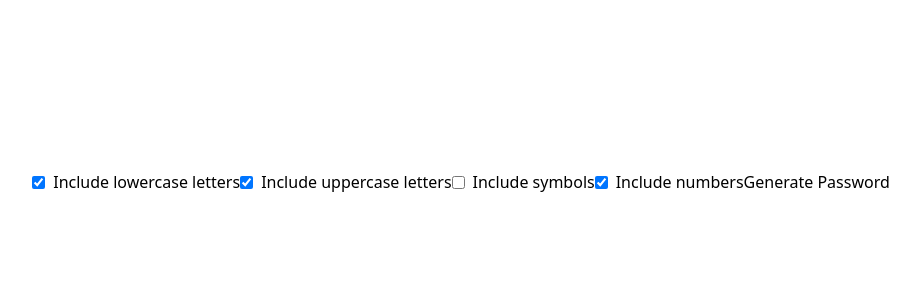
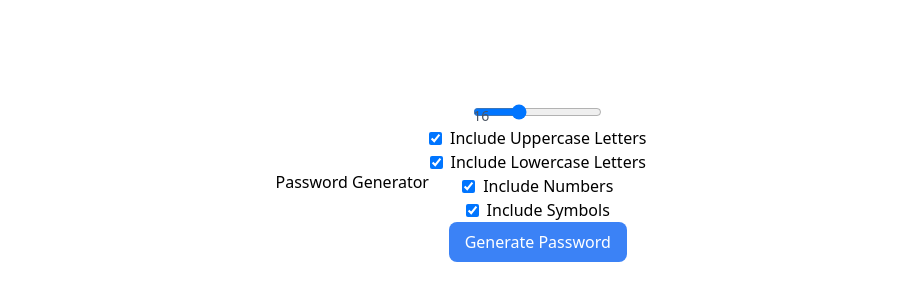
Before and after one commit to rowjay007/password-generator, a Next.js app: page / in a window 1280 px wide. Shown: the part 218-518 px from the top of the page, without its empty margins (179-1099 px from the left). Built offline with nearby package versions, Linux system fonts and the light colour scheme.

Commit message:
up and running with basic functionality

```diff
--- a/app/page.tsx
+++ b/app/page.tsx
@@ -1,57 +1,68 @@
-"use client";
+"use client"
 import React, { useState } from "react";
 import MainContainer from "../components/MainContainer";
-import Checkbox from "../components/Checkbox";
-import PasswordGenerator from "../components/PasswordGenerator";
-export default function Page() {
+import Display from "../components/Display";
+import Options from "../components/Options";
+import Slider from "../components/Slider";
+import CheckBox from "../components/CheckBox";
+import StrengthMeter from "../components/StrengthMeter";
+import GenerateButton from "../components/GenerateButton";
+
+const App = () => {
   const [includeLowercase, setIncludeLowercase] = useState(true);
   const [includeUppercase, setIncludeUppercase] = useState(true);
-  const [includeSymbols, setIncludeSymbols] = useState(false);
+  const [includeSymbols, setIncludeSymbols] = useState(true);
   const [includeNumbers, setIncludeNumbers] = useState(true);
+  const [password, setPassword] = useState("");
+  const [passwordLength, setPasswordLength] = useState(16);
+
+  const generatePassword = () => {
+    // your code for generating password
+  };
 
   return (
     <MainContainer>
-      <Checkbox
-
-        label="Include lowercase letters"
+      <h1 className="text-center text-2xl font-medium">Password Generator</h1>
+      <Display password={password} />
+      <Options>
+        <Slider
+          value={passwordLength}
+          onChange={setPasswordLength}
+          className="my-4"
+        />
+        <CheckBox
+          text="Include Uppercase Letters"
+          tag="uppLetters"
+          onChange={(value) => setIncludeUppercase(value)}
+          checked={includeUppercase}
+          className="my-2"
+        />
+        <CheckBox
+          text="Include Lowercase Letters"
+          tag="lowLetters"
           onChange={(value) => setIncludeLowercase(value)}
           checked={includeLowercase}
+          className="my-2"
         />
-      <Checkbox
-        label="Include uppercase letters"
-        onChange={(value) => setIncludeUppercase(value)}
-        checked={includeUppercase}
+        <CheckBox
+          text="Include Numbers"
+          tag="numbers"
+          onChange={(value) => setIncludeNumbers(value)}
+          checked={includeNumbers}
+          className="my-2"
         />
-      <Checkbox
-        label="Include symbols"
+        <CheckBox
+          text="Include Symbols"
+          tag="symbols"
           onChange={(value) => setIncludeSymbols(value)}
           checked={includeSymbols}
+          className="my-2"
         />
-      <Checkbox
-        label="Include numbers"
-        onChange={(value) => setIncludeNumbers(value)}
-        checked={includeNumbers}
-      />
-      {/* <PasswordStrengthMeter
-      includeLowercase={includeLowercase}
-      includeUppercase={includeUppercase}
-      includeSymbols={includeSymbols}
-      includeNumbers={includeNumbers}
-    />
-    <GenerateButton />
-    <Slider />
-    <Options
-      includeLowercase={includeLowercase}
-      includeUppercase={includeUppercase}
-      includeSymbols={includeSymbols}
-      includeNumbers={includeNumbers}
-    /> */}
-    <PasswordGenerator
-      includeLowercase={includeLowercase}
-      includeUppercase={includeUppercase}
-      includeSymbols={includeSymbols}
-      includeNumbers={includeNumbers}
-    />
+        <StrengthMeter password={password} className="my-4" />
+        <GenerateButton onClick={generatePassword} className="my-4" />
+      </Options>
     </MainContainer>
   );
-}
+};
+
+export default App;
--- a/components/Checkbox.tsx
+++ b/components/Checkbox.tsx
@@ -1,30 +1,34 @@
-import React, { useState } from 'react';
+import React from 'react';
 
 interface Props {
-  label: string;
+  text: string;
+  tag: string;
   onChange: (value: boolean) => void;
-  checked?: boolean;
+  checked: boolean;
+  className?: string;
 }
 
-const Checkbox: React.FC<Props> = ({ label, onChange, checked = false }) => {
-  const [isChecked, setIsChecked] = useState(checked);
-
-  const handleChange = (event: React.ChangeEvent<HTMLInputElement>) => {
-    setIsChecked(event.target.checked);
-    onChange(event.target.checked);
-  };
-
+const CheckBox: React.FC<Props> = ({
+  text,
+  tag,
+  onChange,
+  checked,
+  className,
+}) => {
   return (
-    <label className="inline-flex items-center">
+    <div className={`flex items-center ${className}`}>
       <input
         type="checkbox"
+        id={tag}
+        checked={checked}
+        onChange={(e) => onChange(e.target.checked)}
         className="form-checkbox"
-        checked={isChecked}
-        onChange={handleChange}
       />
-      <span className="ml-2">{label}</span>
-    </label>
+      <label htmlFor={tag} className="ml-2">
+        {text}
+      </label>
+    </div>
   );
 };
 
-export default Checkbox;
+export default CheckBox;
--- /dev/null
+++ b/components/Display.tsx
@@ -0,0 +1,15 @@
+import React from "react";
+
+interface Props {
+  password: string;
+}
+
+const Display: React.FC<Props> = ({ password }) => {
+  return (
+    <div className="flex flex-col items-center">
+      <p className="text-center text-3xl font-medium">{password}</p>
+    </div>
+  );
+};
+
+export default Display;
--- /dev/null
+++ b/components/GenerateButton.tsx
@@ -0,0 +1,19 @@
+import React from "react";
+
+interface Props {
+  onClick: () => void;
+  className?: string;
+}
+
+const GenerateButton: React.FC<Props> = ({ onClick, className }) => {
+  return (
+    <button
+      onClick={onClick}
+      className={`bg-blue-500 hover:bg-blue-700 text-white font-medium py-2 px-4 rounded-lg ${className}`}
+    >
+      Generate Password
+    </button>
+  );
+};
+
+export default GenerateButton;
--- /dev/null
+++ b/components/Options.tsx
@@ -0,0 +1,11 @@
+import React from "react";
+
+interface Props {
+  children: React.ReactNode;
+}
+
+const Options: React.FC = ({ children }: any) => {
+  return <div className="flex flex-col items-center">{children}</div>;
+};
+
+export default Options;
--- a/components/PasswordGenerator.tsx
+++ b/components/PasswordGenerator.tsx
@@ -41,7 +41,6 @@ const PasswordGenerator: React.FC<Props> = ({
 
   return (
     <div>
-      <button onClick={generatePassword}>Generate Password</button>
       <p>{password}</p>
     </div>
   );
--- /dev/null
+++ b/components/Slider.tsx
@@ -0,0 +1,33 @@
+import React, { useState } from "react";
+
+interface Props {
+  value: number;
+  onChange: any;
+//   onChange: (value: number) => void;
+  className?: string;
+}
+
+const Slider: React.FC<Props> = ({ value, onChange, className }) => {
+  const [localValue, setLocalValue] = useState(value);
+
+  return (
+    <div className={`relative ${className}`}>
+      <input
+        type="range"
+        min="8"
+        max="32"
+        value={localValue}
+        onChange={(e) => {
+          setLocalValue(e.target.value);
+          onChange(e.target.value);
+        }}
+        className="w-full"
+      />
+      <div className="absolute bottom-0 left-0 text-sm text-gray-600">
+        {localValue}
+      </div>
+    </div>
+  );
+};
+
+export default Slider;
--- /dev/null
+++ b/components/StrengthMeter.tsx
@@ -0,0 +1,16 @@
+import React from "react";
+import { calculateStrength, getStrengthClass } from "./calculateStrength";
+interface Props {
+  password: string;
+  className?: string;
+}
+
+const StrengthMeter: React.FC<Props> = ({ password, className }) => {
+  // code to calculate password strength and return the appropriate className
+  const strength = calculateStrength(password);
+  const strengthClass = getStrengthClass(strength);
+
+  return <div className={`bg-gray-300 ${strengthClass} ${className}`} />;
+};
+
+export default StrengthMeter;
--- /dev/null
+++ b/components/calculateStrength.tsx
@@ -0,0 +1,28 @@
+
+
+export const getStrengthClass = (strength: number): string => {
+  let className = "";
+  if (strength < 30) {
+    className = "bg-red-500";
+  } else if (strength < 60) {
+    className = "bg-yellow-500";
+  } else {
+    className = "bg-green-500";
+  }
+  return className;
+};
+
+export const calculateStrength = (password: string): number => {
+  let strength = 0;
+  const regExps = {
+    lower: /[a-z]/,
+    upper: /[A-Z]/,
+    number: /[0-9]/,
+    symbol: /[!@#$%^&*(),.?":{}|<>]/,
+  };
+  if (regExps.lower.test(password)) strength += 25;
+  if (regExps.upper.test(password)) strength += 25;
+  if (regExps.number.test(password)) strength += 25;
+  if (regExps.symbol.test(password)) strength += 25;
+  return strength + (password.length >= 8 ? 50 : -100);
+};
```
Lines whose indentation alone changed are shown as unchanged.
